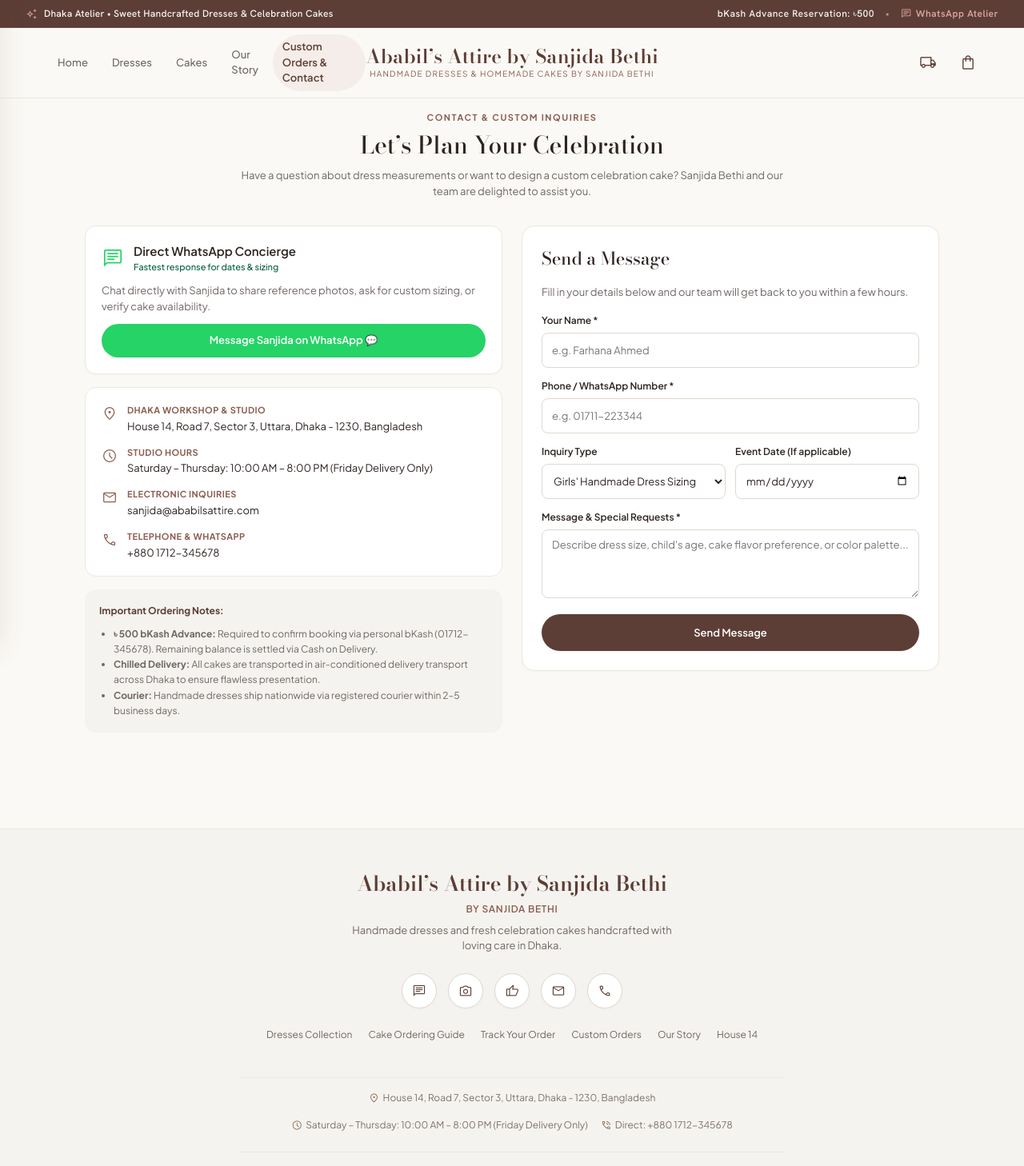
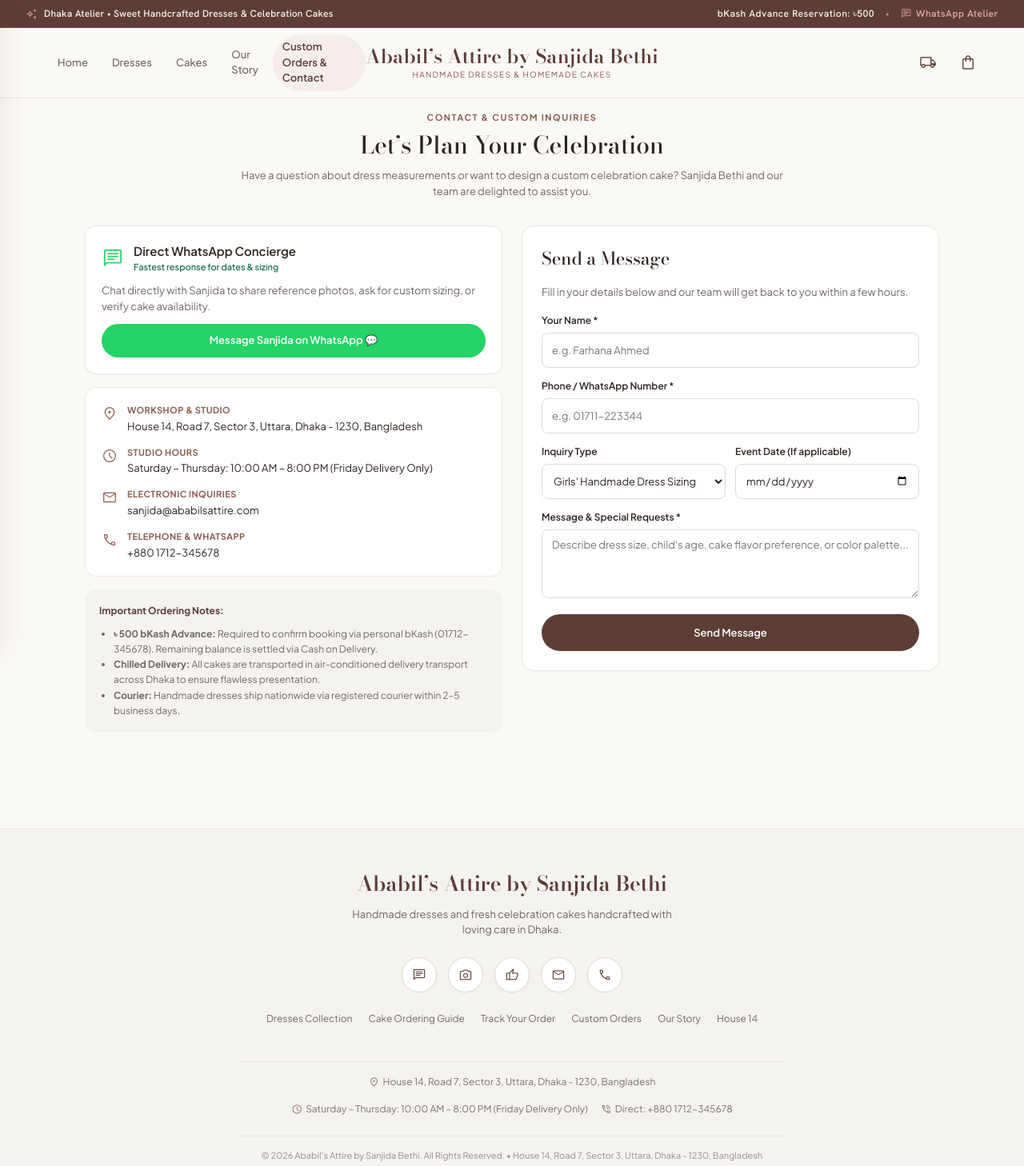
Before and after one commit to itzabd/E-Commerce-for-Ababils-attire, a React (Vite) app: page /contact in a window 1280 px wide. Shown: the top 1458 px of the page at 80% size. Built offline with nearby package versions, Linux system fonts and the light colour scheme; no server answers; a web font is replaced by a local one.

Commit message:
fix: prevent duplicate author in header and footer and align circular logo

```diff
--- a/src/index.css
+++ b/src/index.css
@@ -230,9 +230,26 @@
   }
 }
 
+@media (max-width: 640px) {
+  .customer-brand-logo-wrapper {
+    width: 34px !important;
+    height: 34px !important;
+  }
+  .customer-brand-link {
+    gap: 8px !important;
+  }
+}
+
 @media (max-width: 480px) {
+  .customer-brand-logo-wrapper {
+    width: 30px !important;
+    height: 30px !important;
+  }
+  .customer-brand-link {
+    gap: 8px !important;
+  }
   .customer-brand-title {
-    font-size: 16px !important;
+    font-size: 15px !important;
   }
   .customer-brand-subtitle {
     font-size: 8px !important;
@@ -241,8 +258,15 @@
 }
 
 @media (max-width: 360px) {
+  .customer-brand-logo-wrapper {
+    width: 26px !important;
+    height: 26px !important;
+  }
+  .customer-brand-link {
+    gap: 6px !important;
+  }
   .customer-brand-title {
-    font-size: 14px !important;
+    font-size: 13px !important;
   }
   .customer-brand-subtitle {
     display: none !important;
@@ -331,6 +355,13 @@
     padding-left: 3rem !important;
     padding-right: 3rem !important;
     min-height: 76px !important;
+  }
+  .customer-brand-logo-wrapper {
+    width: 44px !important;
+    height: 44px !important;
+  }
+  .customer-brand-link {
+    gap: 14px !important;
   }
   .customer-brand-title {
     font-size: 24px !important;
--- a/src/layouts/CustomerLayout.tsx
+++ b/src/layouts/CustomerLayout.tsx
@@ -90,6 +90,13 @@
     window.addEventListener('keydown', handleKeyDown);
     return () => window.removeEventListener('keydown', handleKeyDown);
   }, [drawerOpen]);
+
+  // Determine clean brand title and subtitle without duplicating "by Sanjida Bethi"
+  const rawStoreName = (storeSettings?.store_name || "Ababil’s Attire by Sanjida Bethi").trim();
+  const hasAuthorInName = /by\s+Sanjida\s+Bethi/i.test(rawStoreName);
+  const headerSubtitleText = hasAuthorInName
+    ? "Handmade Dresses & Homemade Cakes"
+    : "Handmade Dresses & Homemade Cakes • by Sanjida Bethi";
 
   return (
     <div style={styles.pageContainer}>
@@ -210,29 +217,37 @@
 
           {/* Center: Brand Identity (Mathematically centered across viewports) */}
           <div style={styles.brandCenter} className="customer-brand-center">
-            <Link to="/" style={styles.brandLink}>
+            <Link to="/" style={styles.brandLink} className="customer-brand-link">
               {storeSettings?.logo_url && !logoImgError && (
+                <div style={styles.brandLogoWrapper} className="customer-brand-logo-wrapper">
                   <img
                     src={storeSettings.logo_url}
                     alt="Ababil’s Attire Logo"
                     onError={() => setLogoImgError(true)}
                     style={styles.brandLogoImg}
                   />
+                </div>
               )}
+              <div style={styles.brandTextStack} className="customer-brand-text-stack">
                 <span style={styles.brandTitle} className="customer-brand-title">
-                {storeSettings?.store_name || "Ababil’s Attire"}
+                  {rawStoreName}
                 </span>
-            </Link>
                 <span
                   style={styles.brandSubtitle}
                   className="customer-brand-subtitle"
-              onClick={handleSecretTap}
+                  onClick={(e) => {
+                    e.preventDefault();
+                    e.stopPropagation();
+                    handleSecretTap();
+                  }}
                   title="Ababil’s Attire by Sanjida Bethi"
                   role="button"
                   tabIndex={-1}
                 >
-              Handmade Dresses & Homemade Cakes by Sanjida Bethi
+                  {headerSubtitleText}
                 </span>
+              </div>
+            </Link>
           </div>
 
           {/* Right: Actions Cluster (Track Order, Bag, Admin) */}
@@ -293,10 +308,21 @@
       >
         {/* Drawer Header */}
         <div style={styles.drawerHeader}>
+          <div style={{ display: 'flex', alignItems: 'center', gap: '12px' }}>
+            {storeSettings?.logo_url && !logoImgError && (
+              <div style={styles.drawerLogoWrapper}>
+                <img
+                  src={storeSettings.logo_url}
+                  alt="Ababil’s Attire Logo"
+                  style={styles.drawerLogoImg}
+                />
+              </div>
+            )}
             <div>
               <h2 style={styles.drawerBrandTitle}>Ababil’s Attire</h2>
               <p style={styles.drawerBrandSubtitle}>by Sanjida Bethi</p>
               <span style={styles.drawerCrest}>Handmade Dresses & Homemade Cakes</span>
+            </div>
           </div>
           <button
             type="button"
@@ -461,8 +487,17 @@
         <div style={styles.footerInner}>
           {/* Brand Header */}
           <div style={styles.footerBrandSection}>
-            <h2 style={styles.footerTitle}>{storeSettings?.store_name || "Ababil’s Attire"}</h2>
-            <p style={styles.footerAuthor}>by Sanjida Bethi</p>
+            {storeSettings?.logo_url && !logoImgError && (
+              <div style={styles.footerLogoWrapper}>
+                <img
+                  src={storeSettings.logo_url}
+                  alt="Ababil’s Attire Logo"
+                  style={styles.footerLogoImg}
+                />
+              </div>
+            )}
+            <h2 style={styles.footerTitle}>{rawStoreName}</h2>
+            {!hasAuthorInName && <p style={styles.footerAuthor}>by Sanjida Bethi</p>}
             <p style={styles.footerTagline}>
               {storeSettings?.store_description || "Sweet handmade dresses for little girls and delicious homemade cakes for your family celebrations."}
             </p>
@@ -764,12 +799,10 @@
   },
   brandCenter: {
     display: 'flex',
-    flexDirection: 'column',
     alignItems: 'center',
-    textAlign: 'center',
+    justifyContent: 'center',
     justifySelf: 'center',
-    maxWidth: '60vw',
-    gap: '2px',
+    maxWidth: '65vw',
   },
   brandLink: {
     textDecoration: 'none',
@@ -777,28 +810,46 @@
     display: 'inline-flex',
     alignItems: 'center',
     justifyContent: 'center',
-    gap: '8px',
+    gap: '12px',
+  },
+  brandLogoWrapper: {
+    width: '42px',
+    height: '42px',
+    borderRadius: '50%',
+    overflow: 'hidden',
+    backgroundColor: '#ffffff',
+    border: '1.5px solid #ebd8d0',
+    boxShadow: '0 2px 8px rgba(92, 62, 54, 0.08)',
+    display: 'flex',
+    alignItems: 'center',
+    justifyContent: 'center',
+    flexShrink: 0,
   },
   brandLogoImg: {
-    height: '28px',
-    width: 'auto',
-    maxWidth: '36px',
-    objectFit: 'contain',
+    width: '100%',
+    height: '100%',
+    objectFit: 'cover',
     display: 'block',
-    flexShrink: 0,
+  },
+  brandTextStack: {
+    display: 'flex',
+    flexDirection: 'column',
+    alignItems: 'center',
+    textAlign: 'center',
+    gap: '2px',
   },
   brandTitle: {
     fontFamily: "var(--font-serif, 'Bodoni Moda', serif)",
-    fontSize: '19px',
+    fontSize: '20px',
     fontWeight: 600,
     color: '#5c3e36',
     letterSpacing: '0.02em',
-    lineHeight: 1.1,
+    lineHeight: 1.15,
     whiteSpace: 'nowrap',
   },
   brandSubtitle: {
     fontFamily: "var(--font-sans, 'Plus Jakarta Sans', sans-serif)",
-    fontSize: '9px',
+    fontSize: '9.5px',
     letterSpacing: '0.12em',
     color: '#8c5e51',
     textTransform: 'uppercase',
@@ -898,6 +949,24 @@
     justifyContent: 'space-between',
     paddingBottom: '16px',
     borderBottom: '1px solid var(--color-border-subtle, #ece8e1)',
+  },
+  drawerLogoWrapper: {
+    width: '42px',
+    height: '42px',
+    borderRadius: '50%',
+    overflow: 'hidden',
+    backgroundColor: '#ffffff',
+    border: '1.5px solid #ebd8d0',
+    display: 'flex',
+    alignItems: 'center',
+    justifyContent: 'center',
+    flexShrink: 0,
+  },
+  drawerLogoImg: {
+    width: '100%',
+    height: '100%',
+    objectFit: 'cover',
+    display: 'block',
   },
   drawerBrandTitle: {
     fontFamily: "var(--font-serif, 'Bodoni Moda', serif)",
@@ -1021,7 +1090,26 @@
     display: 'flex',
     flexDirection: 'column',
     alignItems: 'center',
-    gap: '4px',
+    gap: '6px',
+  },
+  footerLogoWrapper: {
+    width: '48px',
+    height: '48px',
+    borderRadius: '50%',
+    overflow: 'hidden',
+    backgroundColor: '#ffffff',
+    border: '1.5px solid #ebd8d0',
+    boxShadow: '0 2px 8px rgba(92, 62, 54, 0.08)',
+    display: 'flex',
+    alignItems: 'center',
+    justifyContent: 'center',
+    marginBottom: '6px',
+  },
+  footerLogoImg: {
+    width: '100%',
+    height: '100%',
+    objectFit: 'cover',
+    display: 'block',
   },
   footerTitle: {
     fontFamily: "var(--font-serif, 'Bodoni Moda', serif)",
--- a/src/pages/customer/ContactPage.tsx
+++ b/src/pages/customer/ContactPage.tsx
@@ -75,7 +75,7 @@
                 location_on
               </span>
               <div>
-                <h4 style={styles.detailLabel}>Dhaka Workshop & Studio</h4>
+                <h4 style={styles.detailLabel}>Workshop & Studio</h4>
                 <p style={styles.detailValue}>{storeSettings?.workshop_address || STUDIO_CONFIG.workshopAddress}</p>
               </div>
             </div>
```
Lines whose indentation alone changed are shown as unchanged.
